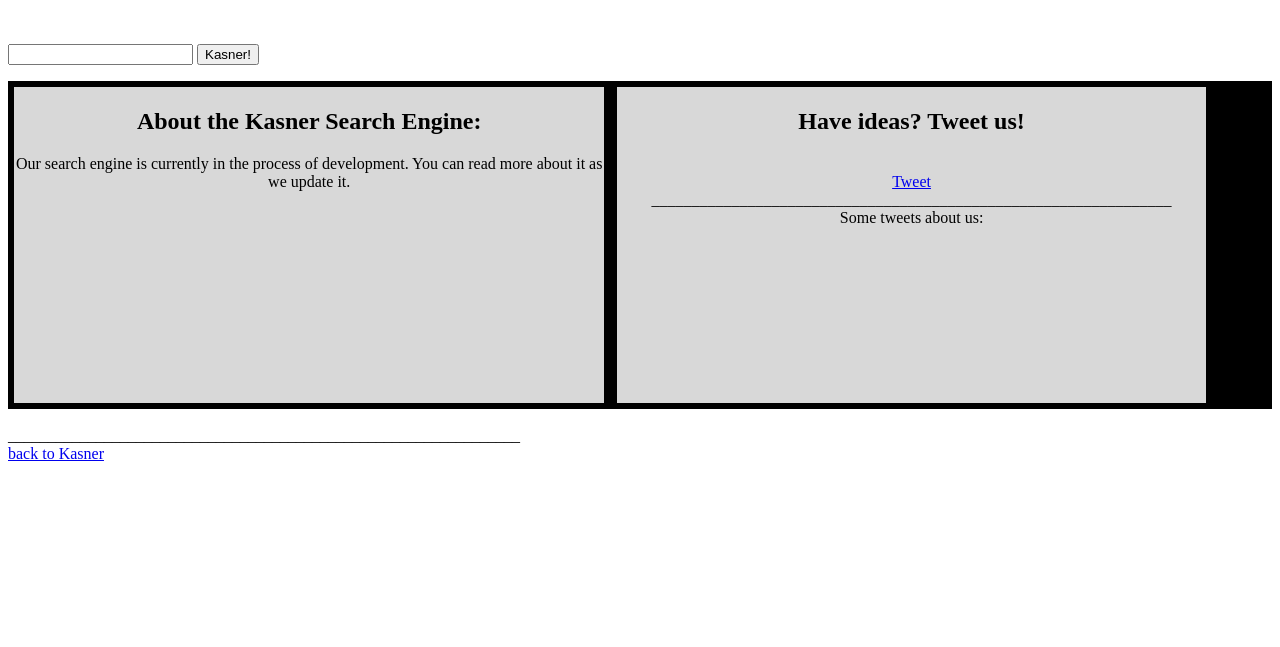
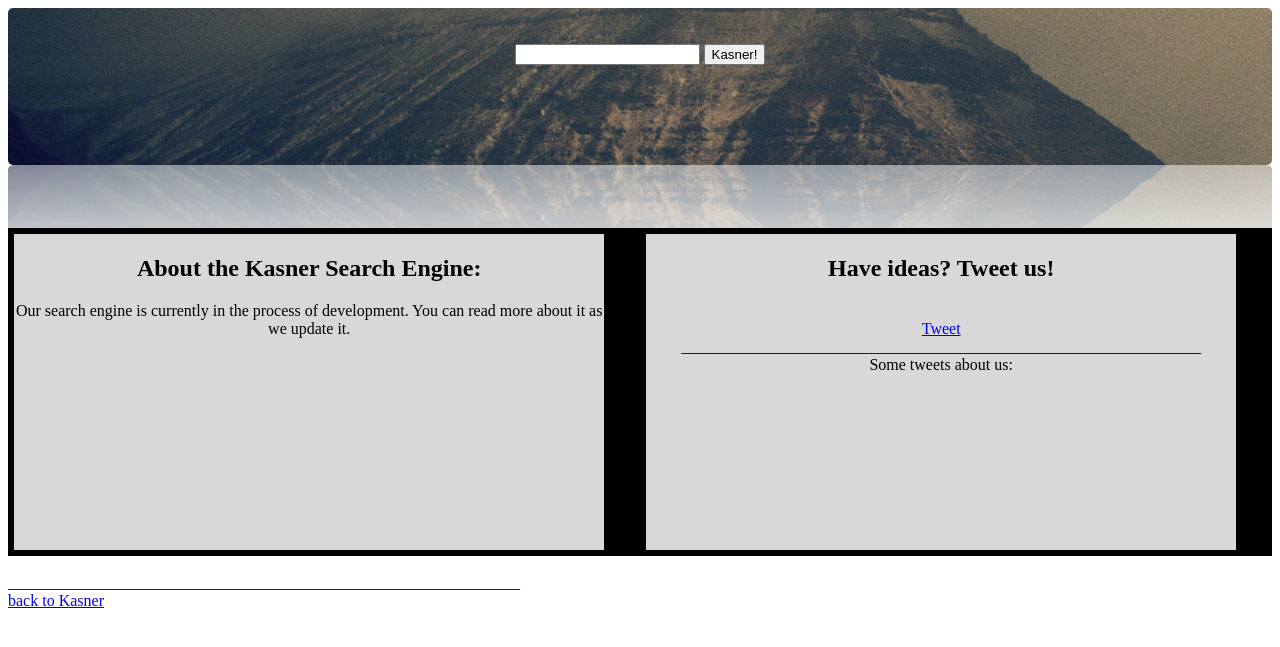
Before and after one commit to dchukhin/kasner_project, a Django app: page /about in a window 1280 px wide. Shown: the top 647 px of the page. Run offline with Django 3.2, Linux system fonts and the light colour scheme; parts of the project's set-up code (start-up, migrations or seed data) failed here and were passed over; some libraries are stand-ins or nearby versions.

Commit message:
rename div element for reflection banner

```diff
--- a/engine1/static/engine1/style_chrome.css
+++ b/engine1/static/engine1/style_chrome.css
@@ -17,7 +17,7 @@
   text-align: center;
   border-radius: 5px;
 }
-#banner-with-searchbox-and-reflection {
+#banner-with-searchbox-chrome {
   background-image: url('banner.jpg');
   width: 100%;
   height: 20%;
@@ -28,6 +28,7 @@
 }
 div.container-wide {
   position: relative;
+  text-align: center;
   width: 100%;
   background: #000000;
 }
--- a/engine1/static/engine1/style_chrome.less
+++ b/engine1/static/engine1/style_chrome.less
@@ -34,7 +34,7 @@
     .border-radius();
 }
 
-#banner-with-searchbox-and-reflection {
+#banner-with-searchbox-chrome {
     background-image:url('./banner.jpg');
     width:100%;
     height: 20%;
```
